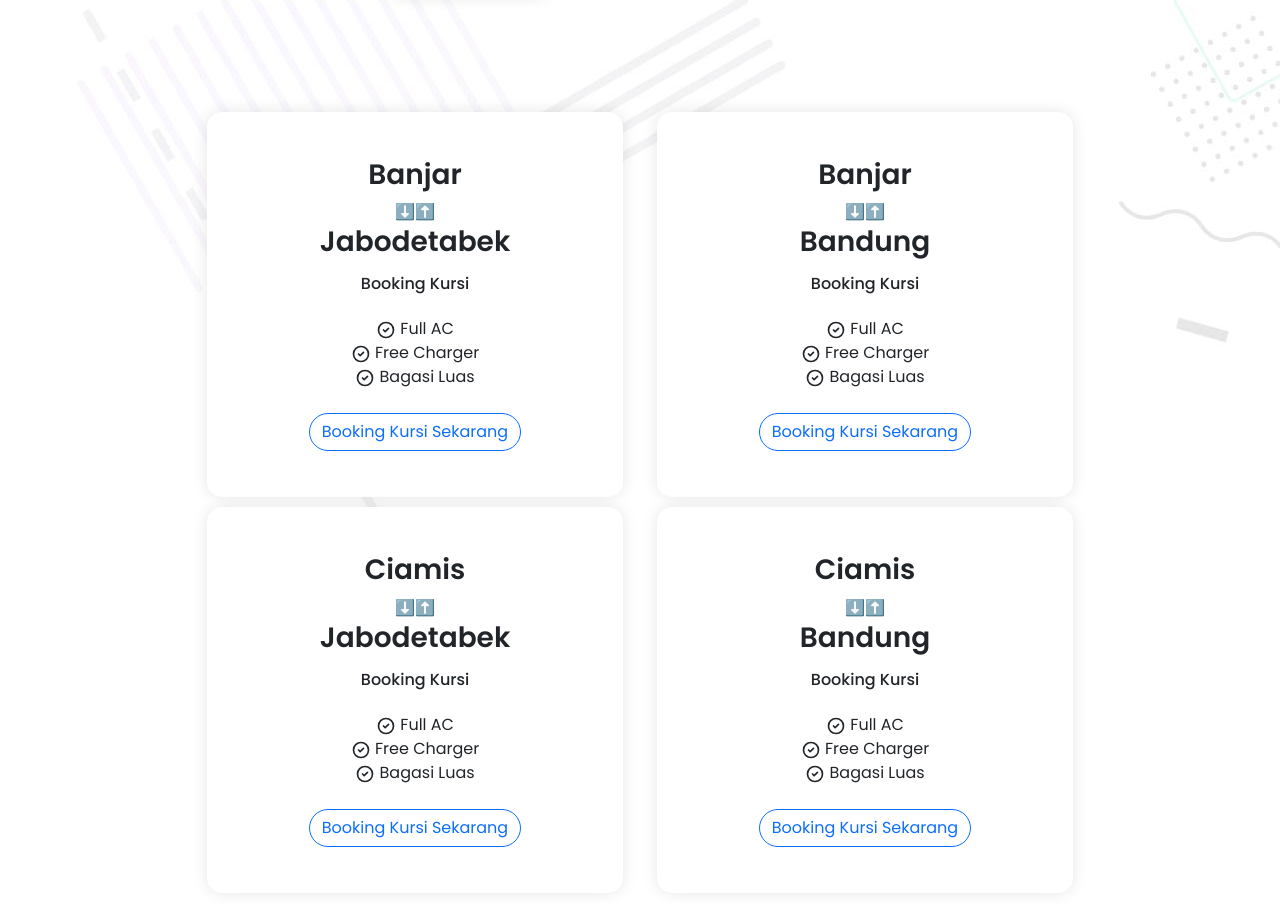
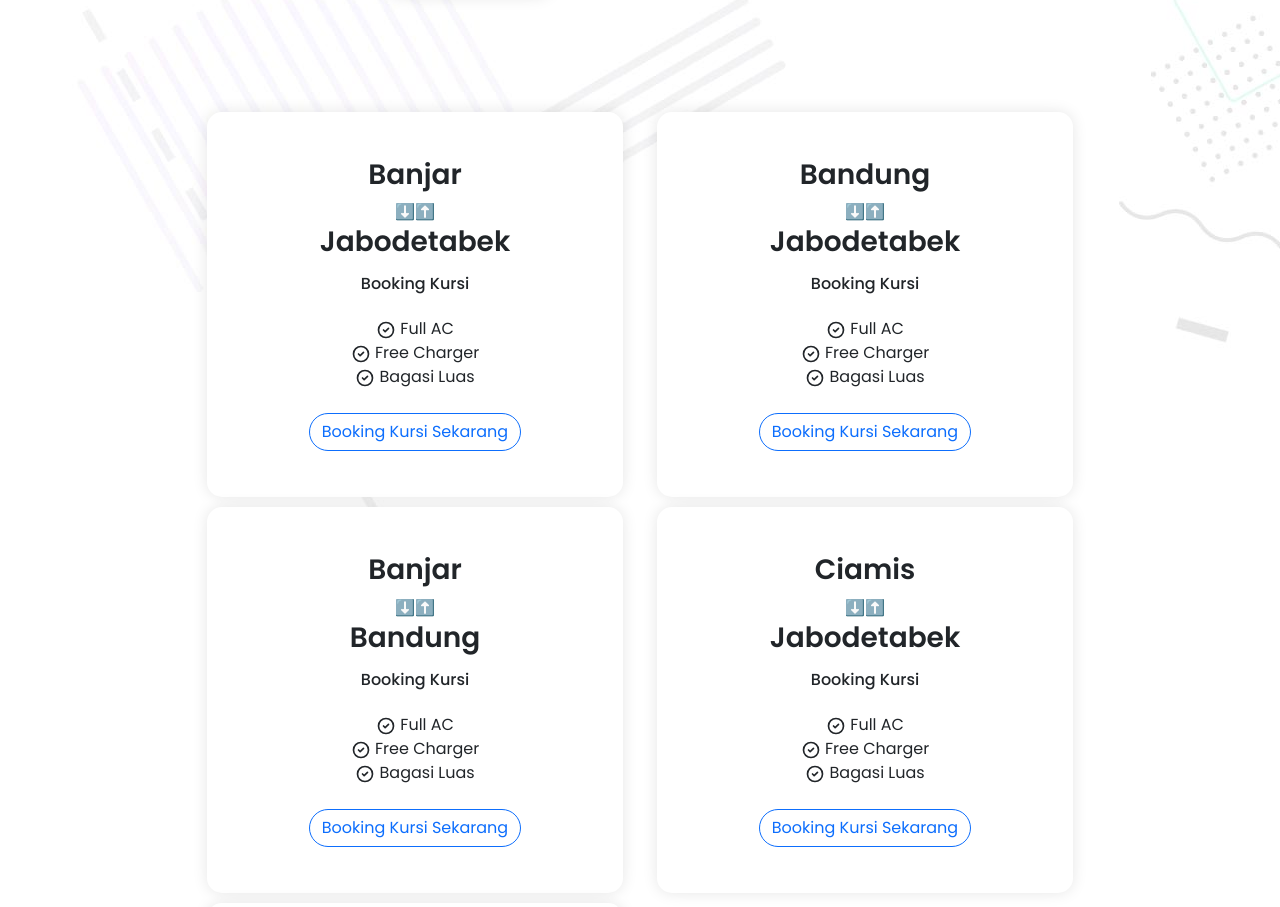
Before and after one commit to rembongsaka/travel, a plain HTML site: page index.html in a window 1280 px wide. Shown: the part 2068-2975 px from the top of the page. Drawn offline with Linux system fonts and the light colour scheme.

Commit message:
Update index.html

```diff
--- a/index.html
+++ b/index.html
@@ -230,6 +230,43 @@
                               </div>
 
                               <a href="https://api.whatsapp.com/send/?phone=6282121586402&text=Halo+Sakarembong%2C+saya+mau+booking+kursi%21+Tipe+(Travel)+Rute+Banjar - Jabodetabek&type=phone_number&app_absent=0"
+                                class="btn btn-outline-primary rounded-pill mb-3">Booking
+                                Kursi
+                                Sekarang</a>
+                            </div>
+                          </div>
+                        </div>
+                        <div class="col-md-6 text-center">
+                          <div
+                            style="margin: 5px; background: #fff; box-shadow: 0px 0px 15px rgba(0,0,0,0.1); border-radius: 15px;">
+                            <div style="padding: 30px">
+                              <h3 style="font-weight: 600; padding-bottom: 1rem; padding-top: 1rem">
+                                Bandung <br /> <span style=" font-size: 16px;">⬇️⬆️</span>
+                                <br /> Jabodetabek
+                              </h3>
+                              <h6 style="padding-bottom: 1.5rem">Booking Kursi</h6>
+                              <div class="mb-4">
+                                <svg width="20px" height="20px" class="mr-2 text-green-500"
+                                  xmlns="http://www.w3.org/2000/svg" fill="none" viewBox="0 0 24 24"
+                                  stroke="currentColor">
+                                  <path stroke-linecap="round" stroke-linejoin="round" stroke-width="2"
+                                    d="M9 12l2 2 4-4m6 2a9 9 0 11-18 0 9 9 0 0118 0z"></path>
+                                </svg> Full AC <br />
+                                <svg width="20px" height="20px" class="mr-2 text-green-500"
+                                  xmlns="http://www.w3.org/2000/svg" fill="none" viewBox="0 0 24 24"
+                                  stroke="currentColor">
+                                  <path stroke-linecap="round" stroke-linejoin="round" stroke-width="2"
+                                    d="M9 12l2 2 4-4m6 2a9 9 0 11-18 0 9 9 0 0118 0z"></path>
+                                </svg> Free Charger <br />
+                                <svg width="20px" height="20px" class="mr-2 text-green-500"
+                                  xmlns="http://www.w3.org/2000/svg" fill="none" viewBox="0 0 24 24"
+                                  stroke="currentColor">
+                                  <path stroke-linecap="round" stroke-linejoin="round" stroke-width="2"
+                                    d="M9 12l2 2 4-4m6 2a9 9 0 11-18 0 9 9 0 0118 0z"></path>
+                                </svg> Bagasi Luas <br />
+                              </div>
+
+                              <a href="https://api.whatsapp.com/send/?phone=6282121586402&text=Halo+Sakarembong%2C+saya+mau+booking+kursi%21+Tipe+(Travel)+Rute+Bandung - Jabodetabek&type=phone_number&app_absent=0"
                                 class="btn btn-outline-primary rounded-pill mb-3">Booking
                                 Kursi
                                 Sekarang</a>
```
